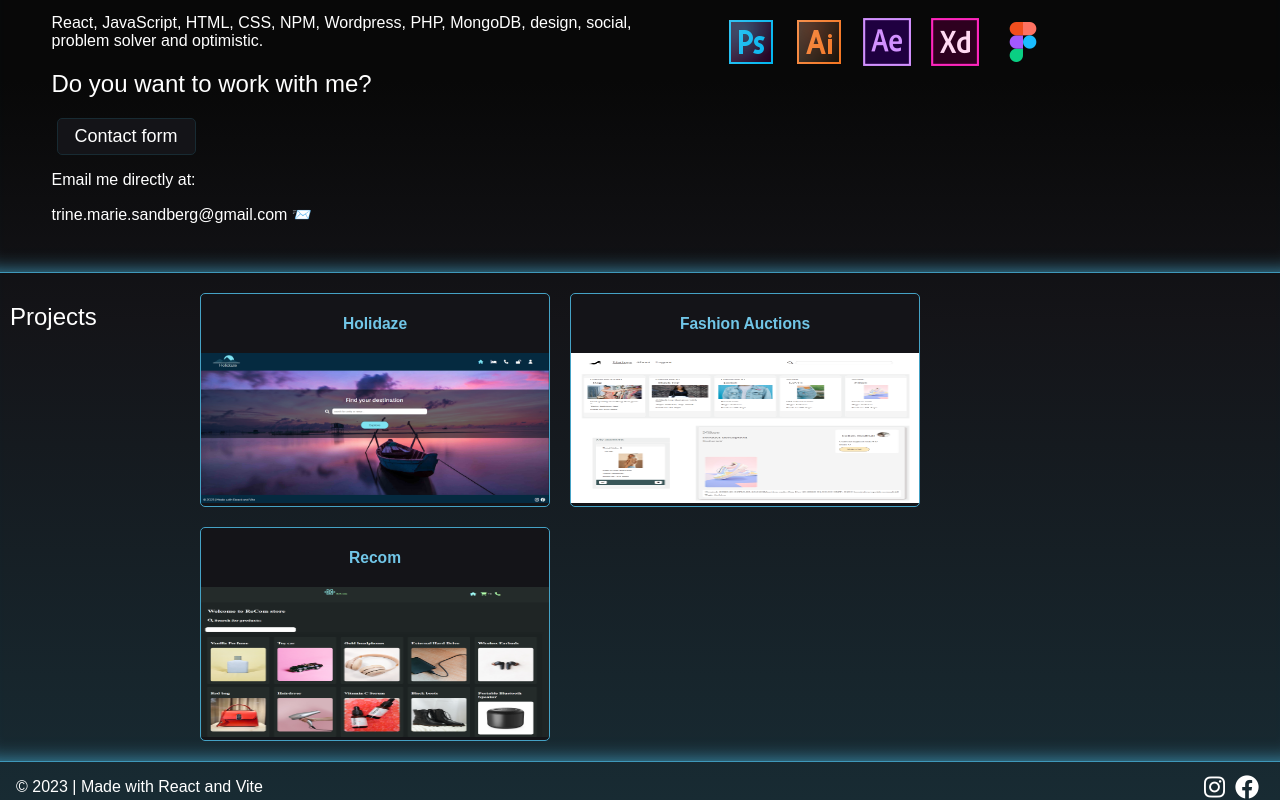
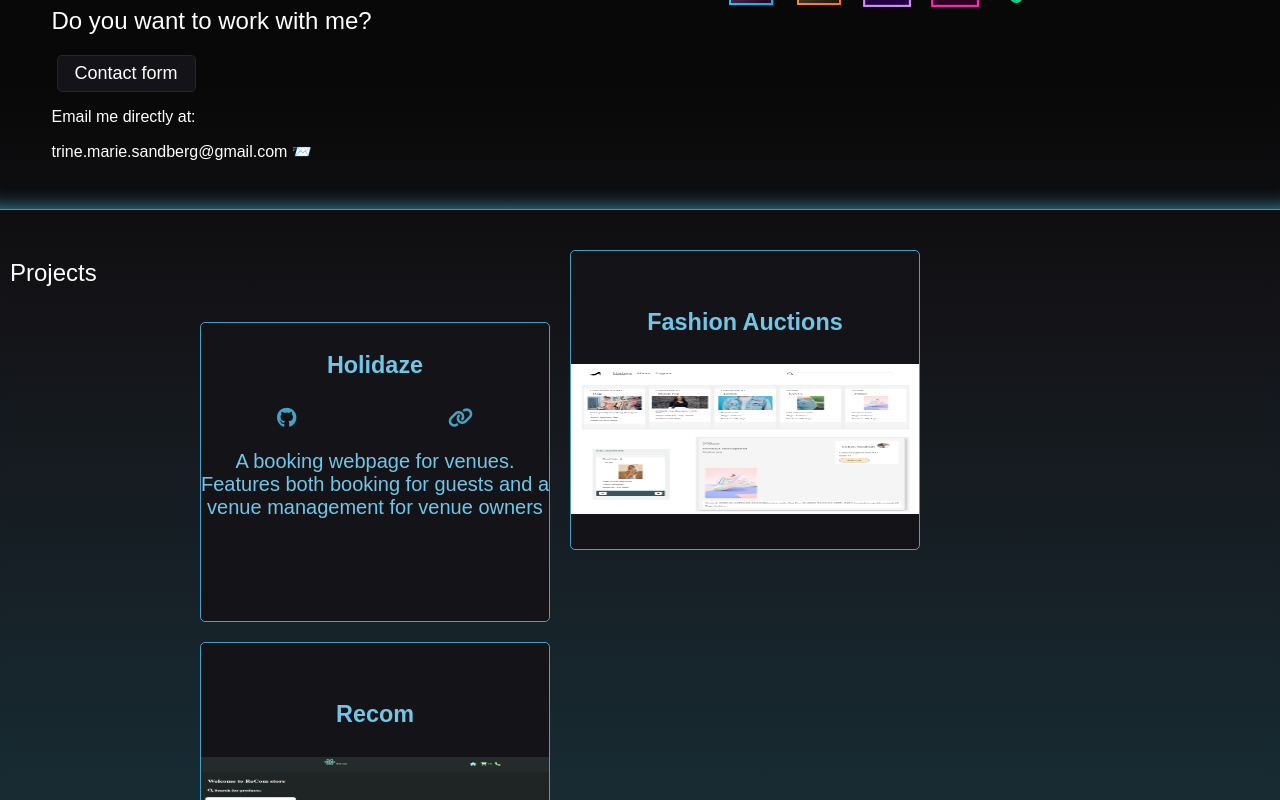
Before and after one commit to trine-marie-sandberg/portfolio, a React (Vite) app: page / in a window 1280 px wide. Both pictures are taken after a click on the button "Holidaze". Built offline with nearby package versions, Linux system fonts and the light colour scheme; a web font is replaced by a local one.

Commit message:
update cards

```diff
--- a/src/pages/home/index.jsx
+++ b/src/pages/home/index.jsx
@@ -1,3 +1,4 @@
+import { useRef } from "react";
 import { Link } from "react-router-dom";
 import { FlexWrap } from "../../ui/flex";
 import FlexContent, { GridContent } from "../../ui/wrappers";
@@ -7,6 +8,10 @@ import { BtnPrimary, BtnSecondary } from "../../ui/btns";
 import ProjectCards from "../../ui/cards";
 
 export default function HomePage() {
+    const projectsRef = useRef(null);
+    function scrollToProjects() {
+        projectsRef.current.scrollIntoView({behavior: "smooth"});
+    };
     return(
         <div>
             <FlexContent>
@@ -24,13 +29,17 @@ export default function HomePage() {
                     </p>
                     <FlexWrap>
                         <BtnPrimary>
-                            <button>Projects</button>
+                            <button
+                              onClick={scrollToProjects}
+                            >
+                                Projects
+                            </button>
                         </BtnPrimary>
                         <BtnSecondary>
                             <Link>About me</Link>
                         </BtnSecondary>
                     </FlexWrap>
-                    <h2>Keywords</h2>
+                    <h3>Keywords</h3>
                     <p>React, JavaScript, HTML, CSS, NPM, Wordpress, PHP, MongoDB, design, social, problem solver and optimistic.</p>
                     <h2>Do you want to work with me?</h2>
                     <BtnSecondary>
@@ -68,7 +77,7 @@ export default function HomePage() {
                 </SkillsContainer>
             </FlexContent>
             <GridContent>
-                <h2>Projects</h2>
+                <h2 ref={projectsRef}>Projects</h2>
                 <ProjectCards/>
             </GridContent>
         </div>
--- a/src/ui/cards/index.jsx
+++ b/src/ui/cards/index.jsx
@@ -1,20 +1,78 @@
-import { CardWrap, ProjectImg, ProjectTitle, CardsWrap } from "./style";
+import { useState } from "react";
+import { CardWrap, ProjectImg, ProjectTitle, CardsWrap, CardBack, LinksWrap } from "./style";
 
 export default function ProjectCards() {
+
+    const [ card1Front, setCard1Front ] = useState(true);
+    const [ card2Front, setCard2Front ] = useState(true);
+    const [ card3Front, setCard3Front ] = useState(true);
+
+    const cards = [
+        {
+            title: "Holidaze",
+            img: "/holidaze.png",
+            id: "card1",
+            repoLink: "https://github.com/trine-marie-sandberg/Holidaze",
+            demolink: "https://lustrous-raindrop-4630e1.netlify.app/",
+            description: "A booking webpage for venues. Features both booking for guests and a venue management for venue owners",
+            state: card1Front,
+            setter: setCard1Front,
+        },
+        {
+            title: "Fashion Auctions",
+            img: "/fashion-auctions.png",
+            id: "card2",
+            repoLink: "https://github.com/trine-marie-sandberg/fashion-auctions",
+            demolink: "https://trine-marie-sandberg.github.io/fashion-auctions/index.html",
+            description: "",
+            state: card2Front,
+            setter: setCard2Front,
+        },
+        {
+            title: "Recom",
+            img: "/recom.png",
+            id: "card3",
+            repoLink: "https://github.com/trine-marie-sandberg/js-frameworks-ca",
+            demolink: "https://delightful-basbousa-b5b287.netlify.app/",
+            description: "",
+            state: card3Front,
+            setter: setCard3Front,
+        }
+    ];
+
     return(
         <CardsWrap>
-            <CardWrap>
-                <ProjectTitle>Holidaze</ProjectTitle>
-                <ProjectImg src="/holidaze.png"/>
-            </CardWrap>
-            <CardWrap>
-                <ProjectTitle>Fashion Auctions</ProjectTitle>
-                <ProjectImg src="/fashion-auctions.png"/>
-            </CardWrap>
-            <CardWrap>
-                <ProjectTitle>Recom</ProjectTitle>
-                <ProjectImg src="/recom.png"/>
-            </CardWrap>
+            {cards.map((data) => {
+                return(
+                    <CardWrap
+                    onClick={() => {
+                      data.setter(!data.state)
+                    }}
+                    key={data.id}
+                  >
+                      {data.state &&
+                          <div>
+                              <ProjectTitle>{data.title}</ProjectTitle>
+                              <ProjectImg src={data.img} />
+                          </div>
+                      }
+                      {!data.state &&
+                          <CardBack>
+                              <ProjectTitle>{data.title}</ProjectTitle>
+                              <LinksWrap>
+                                <a target="_blank" href={data.repoLink}>
+                                    <i className="fa-brands fa-github"></i>
+                                </a>
+                                <a target="_blank" href={data.demolink}>
+                                    <i className="fa-solid fa-link"></i>
+                                </a>
+                              </LinksWrap>
+                              <p>{data.description}</p>
+                          </CardBack>
+                      }
+                  </CardWrap>
+                )
+            })}
         </CardsWrap>
     )
 }
--- a/src/ui/cards/style.js
+++ b/src/ui/cards/style.js
@@ -1,12 +1,17 @@
 import styled from "styled-components";
 
 export const CardWrap = styled.button`
+  z-index: 5;
+  color: ${(props) => props.theme.color.light};
+  font-size: 20px;
   width: 350px;
+  height: 300px;
   background-color: ${(props) => props.theme.color.primary};
   border-radius: 5px;
   margin: 10px;
   padding: 0;
   border: 1px solid ${(props) => props.theme.color.secondary};
+  cursor: pointer;
   @media(max-width: 400px) {
     width: 250px;
   }
@@ -14,13 +19,30 @@ export const CardWrap = styled.button`
     width: 200px;
   }
 `;
+export const CardBack = styled.div`
+  display: inline-block;
+  height: 100%;
+  width: 100%;
+`;
 export const ProjectTitle = styled.h3`
   padding: 5px;
-  color: ${(props) => props.theme.color.light};
 `;
 export const ProjectImg = styled.img`
   height: auto;
   max-height: 150px;
   width: 100%;
 `;
-export const CardsWrap = styled.div``;
+export const CardsWrap = styled.div`
+  height: fit-content;
+`;
+export const LinksWrap = styled.div`
+  display: flex;
+  justify-content: space-around;
+  align-items: center;
+  & a {
+    color: ${(props) => props.theme.color.secondary};
+    & :hover {
+      color: ${(props) => props.theme.color.light};
+    }
+  }
+`;
--- a/src/ui/wrappers/style.js
+++ b/src/ui/wrappers/style.js
@@ -9,7 +9,7 @@ import { styled } from "styled-components";
   border-bottom: 1px solid rgb(63, 152, 186);
 `;
 export const GridWrap = styled.div`
-  padding: 10px;
+  padding: 30px 10px;
   display: grid;
   grid-template-columns: 1fr 6fr;
   box-shadow: inset 0 -20px 20px -20px rgb(63, 152, 186);
```
